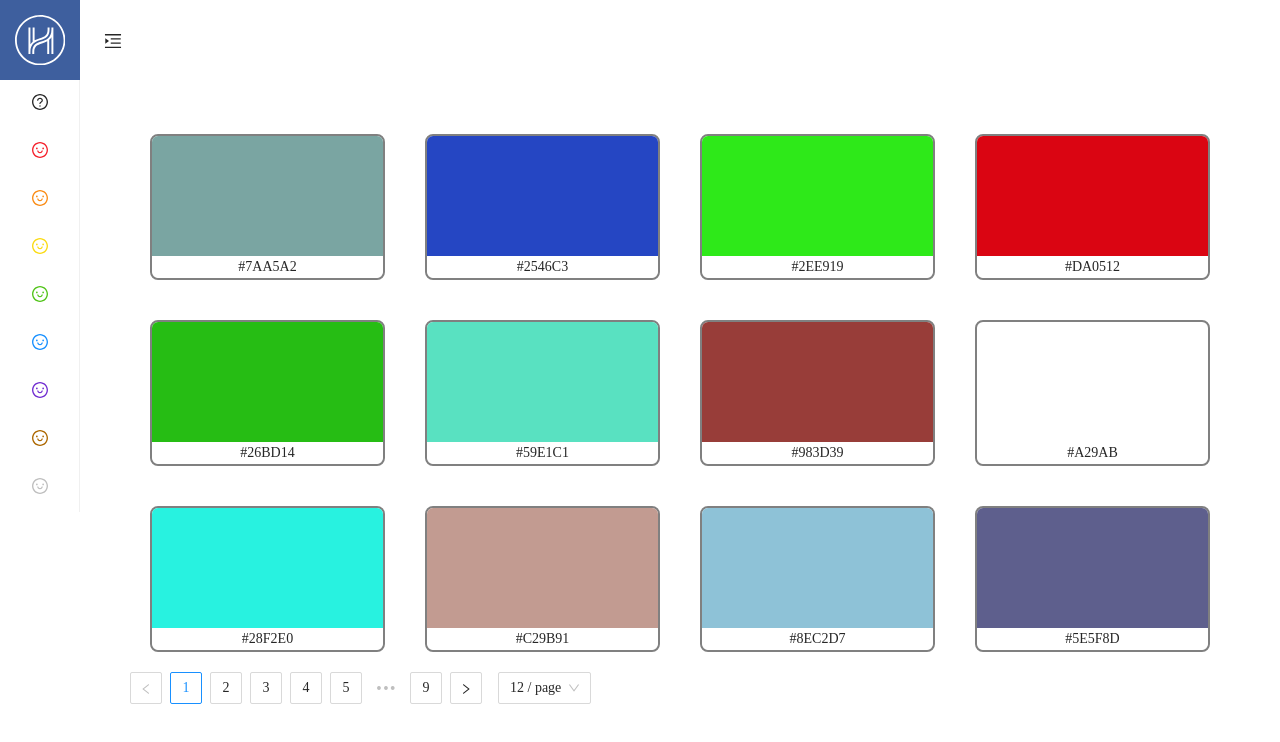
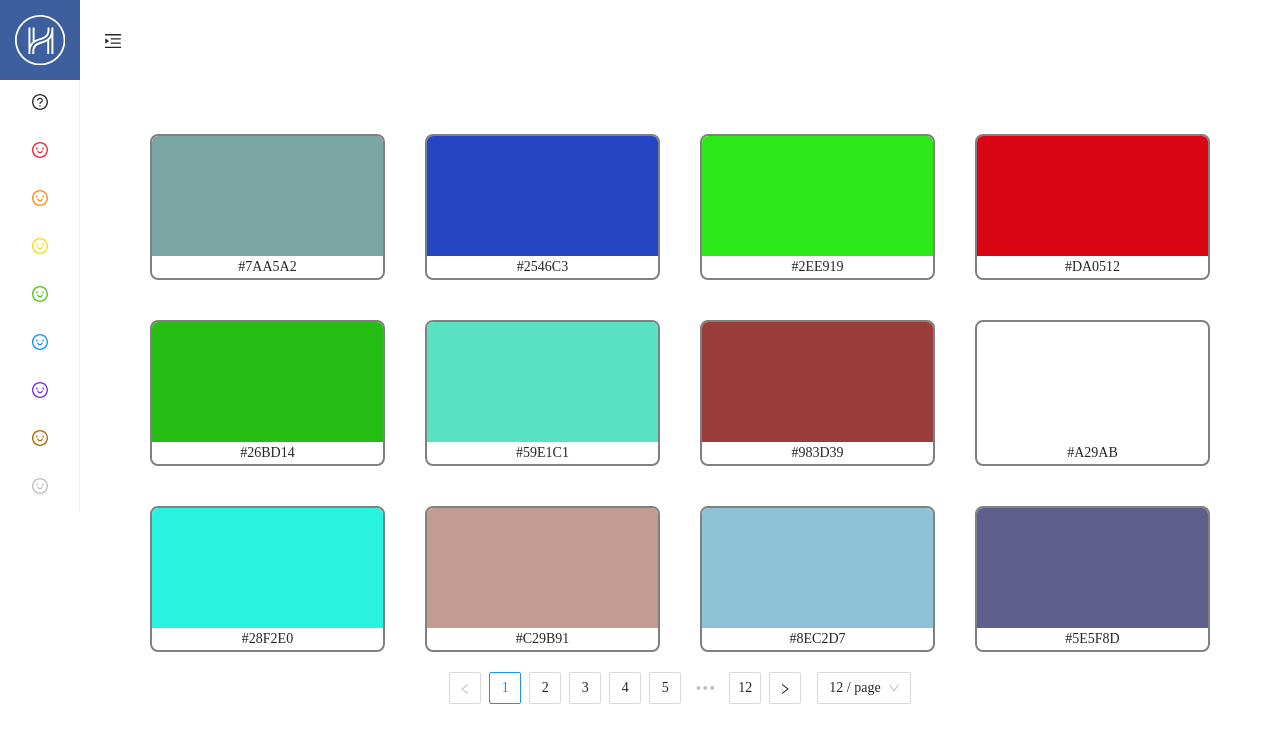
Before and after one commit to bshurts93/helpful-human-challenge, a React (Create React App) app: page /list in a window 1280 px wide. Shown: the top 742 px of the page. Built offline with nearby package versions, Linux system fonts and the light colour scheme; a web font is replaced by a local one.

Commit message:
Copy to clipboard added for cards that are not links

```diff
--- a/package.json
+++ b/package.json
@@ -7,6 +7,7 @@
     "@testing-library/react": "^11.1.0",
     "@testing-library/user-event": "^12.1.10",
     "antd": "^4.13.0",
+    "copy-to-clipboard": "^3.3.1",
     "react": "^17.0.1",
     "react-dom": "^17.0.1",
     "react-router-dom": "^5.2.0",
--- a/src/components/cards/ColorCard.js
+++ b/src/components/cards/ColorCard.js
@@ -1,11 +1,18 @@
 import React from "react";
 import { useHistory } from "react-router-dom";
+import copy from "copy-to-clipboard";
 
 export default function ColorCard(props) {
   let history = useHistory();
 
-  const linkToSwatch = (color) => {
-    history.push(`/color/${color.substring(1)}`);
+  const clickHandler = (color) => {
+    if (props.linkEnabled) {
+      history.push(`/color/${color.substring(1)}`);
+    } else {
+      console.log(color);
+
+      copy(color);
+    }
   };
 
   if (props.isMini) {
@@ -14,7 +21,7 @@ export default function ColorCard(props) {
         <div
           className="color-mini__hue"
           style={{ background: `${props.color}` }}
-          onClick={() => linkToSwatch(props.color)}
+          onClick={() => clickHandler(props.color)}
         />
 
         <div className="color-text">{props.color.toUpperCase()}</div>
@@ -26,6 +33,7 @@ export default function ColorCard(props) {
         <div
           className="color-main__hue"
           style={{ background: `${props.color}` }}
+          onClick={() => clickHandler(props.color)}
         />
 
         <div className="color-text">{props.color.toUpperCase()}</div>
--- a/src/components/navigation/NavDrawer.js
+++ b/src/components/navigation/NavDrawer.js
@@ -14,7 +14,11 @@ function NavDrawer(props) {
         {isCollapsed && <Image src={HHLogo} preview={false} />}
         {!isCollapsed && <p className="logo-text">HELPFUL HUMAN</p>}
       </div>
-      <Menu defaultSelectedKeys={["1"]} mode="inline">
+      <Menu
+        defaultSelectedKeys={["1"]}
+        mode="inline"
+        style={{ height: "100%" }}
+      >
         <Menu.Item icon={<QuestionCircleOutlined />}>
           <Link to={"/color/random"}>Random</Link>
         </Menu.Item>
--- a/src/styles/App.css
+++ b/src/styles/App.css
@@ -37,7 +37,7 @@
   background: #fff;
 }
 
-/* SINGLE COLOR VIEW */
+/* COLOR VIEWS */
 .single-color__container,
 .list-color__container {
   height: 100%;
@@ -50,6 +50,7 @@
   border: 2px solid gray;
   border-radius: 8px;
   padding: 0;
+  cursor: pointer;
 }
 .color-text {
   text-align: center;
@@ -64,3 +65,6 @@
   border-radius: 6px 6px 0 0;
   height: 15vh;
 }
+.button-back {
+  padding: 0;
+}
--- a/src/views/ListView.js
+++ b/src/views/ListView.js
@@ -17,7 +17,7 @@ class ListView extends React.Component {
 
   generateColorList = async () => {
     let list = [];
-    for (let i = 0; i < 100; i++) {
+    for (let i = 0; i < 144; i++) {
       list.push(randomHex());
     }
     await this.setState({
@@ -41,17 +41,19 @@ class ListView extends React.Component {
           <Row className="list-color__row" justify="space-between">
             {this.state.pageItems.map((color) => (
               <Col span={6} style={{ padding: "20px" }} key={color}>
-                <ColorCard color={color} isMini={true} />
+                <ColorCard color={color} isMini={true} linkEnabled={true} />
               </Col>
             ))}
           </Row>
-          <Row>
+          <Row justify="center">
+            <Col>
               <Pagination
                 defaultCurrent={1}
                 pageSize={12}
                 total={this.state.total}
                 onChange={this.paginate}
               />
+            </Col>
           </Row>
         </div>
       );
--- a/src/views/SingleView.js
+++ b/src/views/SingleView.js
@@ -37,22 +37,30 @@ class SingleColor extends React.Component {
     if (this.state.swatch.length > 0) {
       return (
         <div className="single-color__container">
-          <Button type="link" icon={<ArrowLeftOutlined />}>
-            <Link to={"/list"}> Back to List</Link>
-          </Button>
-
           <Row className="single-color__row" justify="space-around">
             <Col span={24}>
-              <ColorCard color={this.state.color} isMini={false} />
+              <ColorCard
+                color={this.state.color}
+                isMini={false}
+                linkEnabled={false}
+              />
             </Col>
           </Row>
           <Row className="single-color__row" justify="space-between">
             {this.state.swatch.map((color) => (
               <Col style={{ width: "18%" }} key={color}>
-                <ColorCard color={color} isMini={true} />
+                <ColorCard color={color} isMini={true} linkEnabled={false} />
               </Col>
             ))}
           </Row>
+          <Button
+            className="button-back"
+            type="link"
+            block
+            icon={<ArrowLeftOutlined />}
+          >
+            <Link to={"/list"}> Back to List</Link>
+          </Button>
         </div>
       );
     } else {
```
Also changed, not shown: 2 other files (tests, documents, lock files or other folders). Lines whose indentation alone changed are shown as unchanged.
